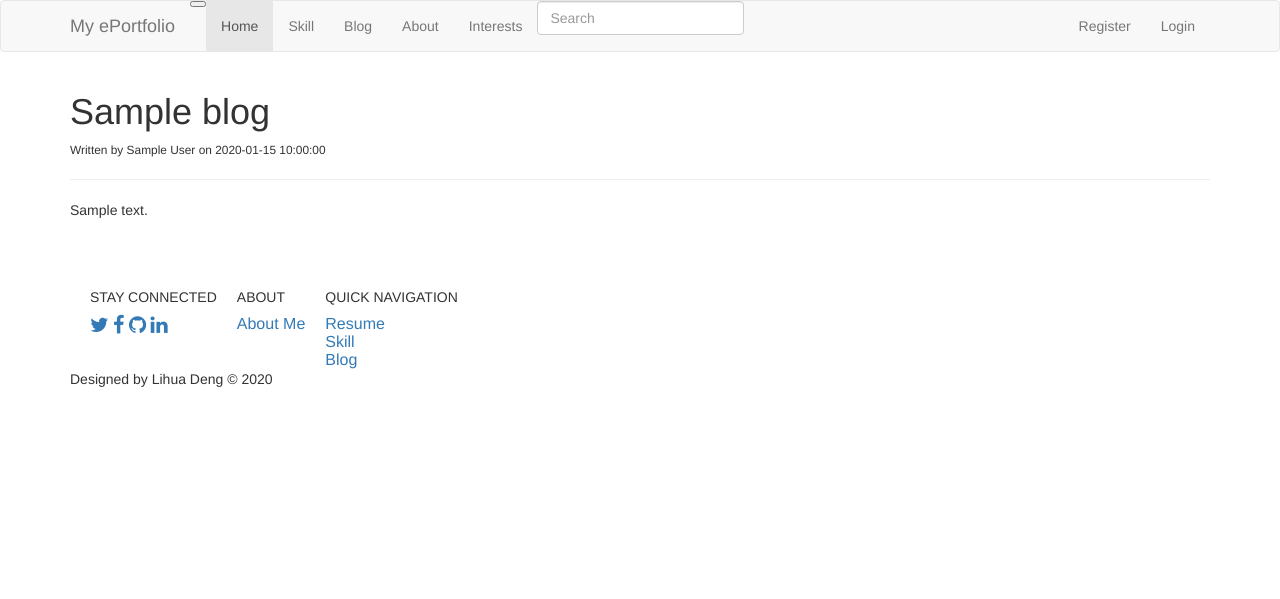
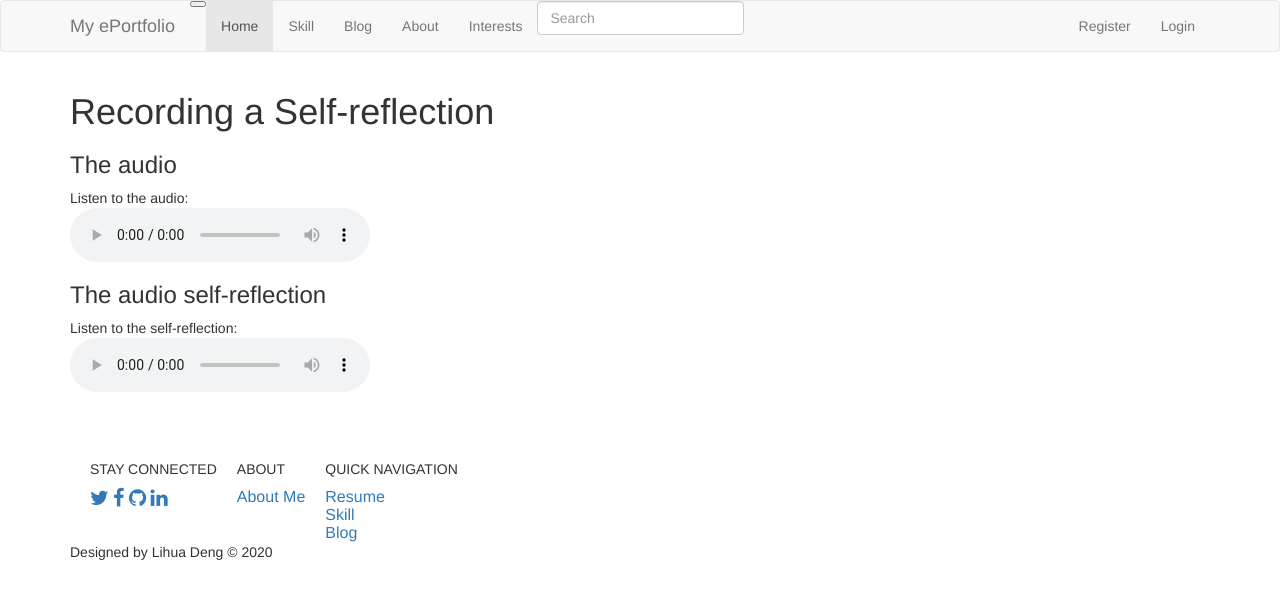
Before and after one commit to dlhlisa/eportfolio, a Flask app: page /blogs/self_reflection in a window 1280 px wide. Shown: the top 599 px of the page. Run offline with Flask 2, Linux system fonts and the light colour scheme; a database or web service that is not in the repository returns one stand-in record (values such as "Sample title"); parts of the project's set-up code (start-up, migrations or seed data) failed here and were passed over; some libraries are stand-ins or nearby versions.

Commit message:
add audio

```diff
--- a/app.py
+++ b/app.py
@@ -382,8 +382,13 @@ def headline():
 
 
 @app.route('/blogs/caption')
+def self_reflection():
+    return render_template('/blogs/caption.html')
+
+
+@app.route('/blogs/self_reflection')
 def caption():
-    return render_template('/blogs/caption.html')
+    return render_template('/blogs/self_reflection.html')
 
 
 @app.route('/interests/cadd')
--- a/templates/blog.html
+++ b/templates/blog.html
@@ -11,6 +11,11 @@
 <ul>Week Four: <a href="/">Compare & Reflect on Your ePortfolio</a></ul>
 </div>
 
+<p><a data-toggle="collapse" data-target="#collapseExample3" href="#collapseExample" aria-expanded="false" aria-controls="collapseExample">Take your English Communication Skills to the Next Level Course Assignments</a></p>
+<div class="collapse" id="collapseExample3">
+<ul>Week Three: <a href="/blogs/self_reflection">Recording a Self-reflection</a></ul>
+</div>
+
 <p><a data-toggle="collapse" data-target="#collapseExample2" href="#collapseExample2" aria-expanded="false" aria-controls="collapseExample">Test Blogs</a></p>
 <div class="collapse" id="collapseExample2">
 <ul class='list-group'>
--- /dev/null
+++ b/templates/blogs/self_reflection.html
@@ -0,0 +1,31 @@
+{% extends 'layout.html' %}
+
+{% block body %}
+
+<h1> Recording a Self-reflection </h1>
+<h3>The audio</h3>
+
+<figure>
+    <figcaption>Listen to the audio:</figcaption>
+    <audio
+        controls
+        src="../static/media/introduction.mp3">
+            Your browser does not support the
+            <code>audio</code> element.
+    </audio>
+</figure>
+
+<h3>The audio self-reflection</h3>
+
+<figure>
+    <figcaption>Listen to the self-reflection:</figcaption>
+    <audio
+        controls
+        src="../static/media/self-reflection.mp3">
+            Your browser does not support the
+            <code>audio</code> element.
+    </audio>
+</figure>
+
+
+{% endblock %}
```
Also changed, not shown: 2 other files.
